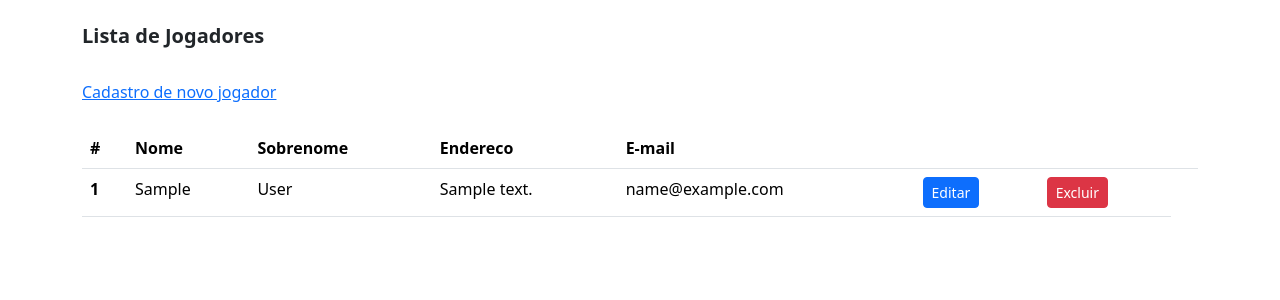
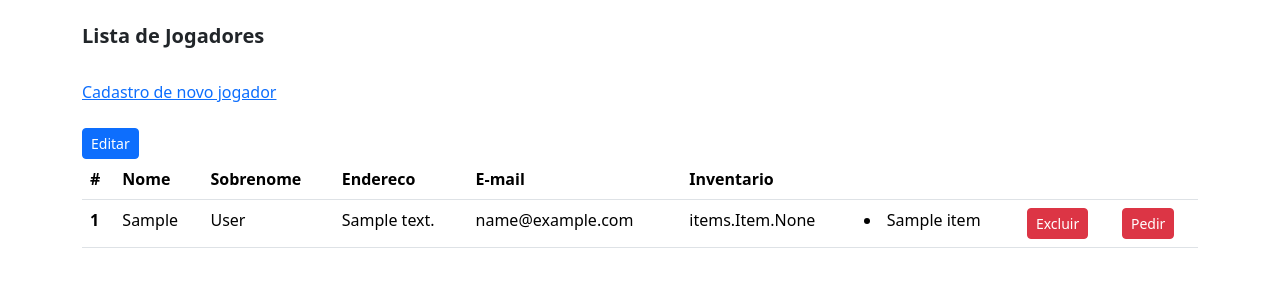
Before and after one commit to anleaes/2023-02-UDWMJ-GRUPO-11, a Django app: template templates/players/list_players.html in a window 1280 px wide. Shown: the part 92-392 px from the top of the page. Run offline with Django 4.2, Linux system fonts and the light colour scheme; the template is opened without the code that fills it: values that come from a table or form of the project are taken from there, others are empty; tables that the repository leaves empty hold one stand-in row (values such as "Sample post"); parts of the project's set-up code (start-up, migrations or seed data) failed here and were passed over; some libraries are stand-ins or nearby versions.

Commit message:
classe (Inventories) - Templates
implementado script templates à classe inventories.

```diff
--- a/templates/players/add_player.html
+++ b/templates/players/add_player.html
@@ -33,6 +33,10 @@
                     <label for="{{ form.email.id_for_label }}">E-mail</label>
                     {{ form.email|add_class:"form-control" }}
                 </div>
+                <div class="form-group">
+                    <label for="{{ form.player_inventory.id_for_label }}">Inventario</label>
+                    {{ form.player_inventory|add_class:"form-control" }}
+                </div>
                     <button type="submit" class="btn btn-primary">Salvar</button>
                 </form>
             </div>
--- a/templates/players/list_players.html
+++ b/templates/players/list_players.html
@@ -25,6 +25,7 @@
                     <th scope="col">Sobrenome</th>
                     <th scope="col">Endereco</th>
                     <th scope="col">E-mail</th>
+                    <th scope="col">Inventario</th>
                     <th scope="col"></th>
                     <th scope="col"></th>
                     <th scope="col"></th>
@@ -38,12 +39,22 @@
                             <td>{{ player.last_name }}</td>
                             <td>{{ player.address }}</td>
                             <td>{{ player.email }}</td>
+                            <td>{{ player.player_inventory }}</td>
                             <td>
+                                {% for player_inventory in player_inventories %}
+                                    {% if player_inventory.player_id == player.id %}
+                                        <li>{{ player_inventory.item }}</li>
+                                    {% endif %}
+                                {% endfor %}
+                            </td>
                                 <a href="{% url 'players:edit_player' player.id %}" class="btn btn-primary btn-sm">Editar</a>
                             </td>
                             <td>
                                 <a href="{% url 'players:delete_player' player.id %}" class="btn btn-danger btn-sm ">Excluir</a>
                             </td>
+                            <td>
+                                <a href="{% url 'playermatches:add_playermatch' player.id %}" class="btn btn-danger btn-sm ">Pedir</a>
+                           </td>
                         </tr>
                     {% endfor %}
                 </tbody>
```
